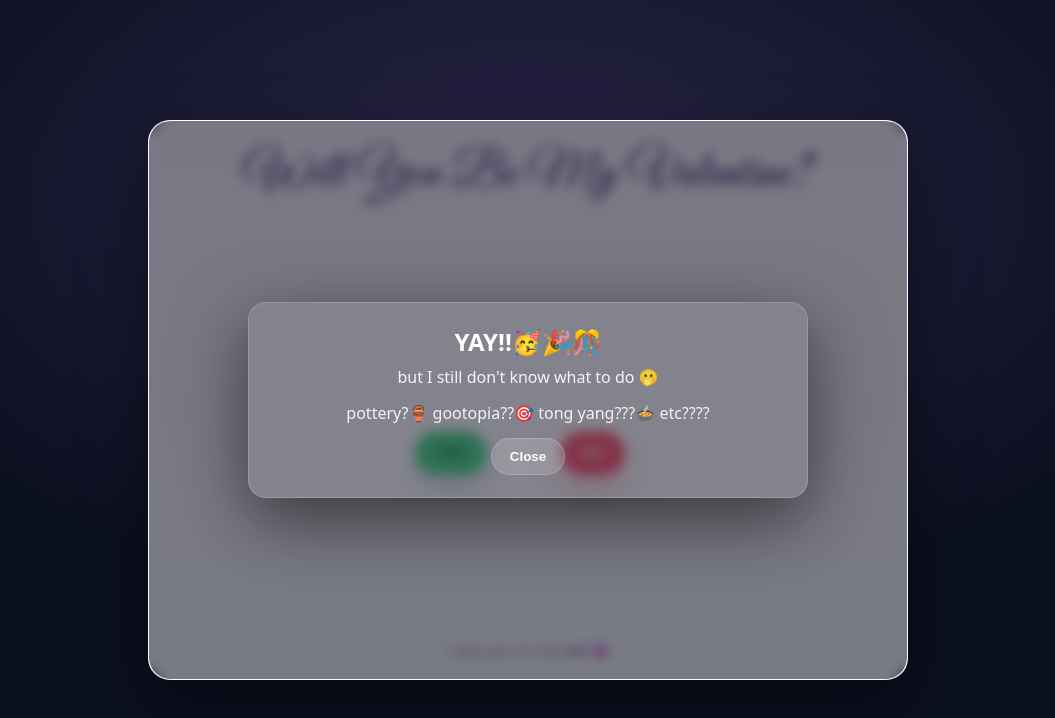
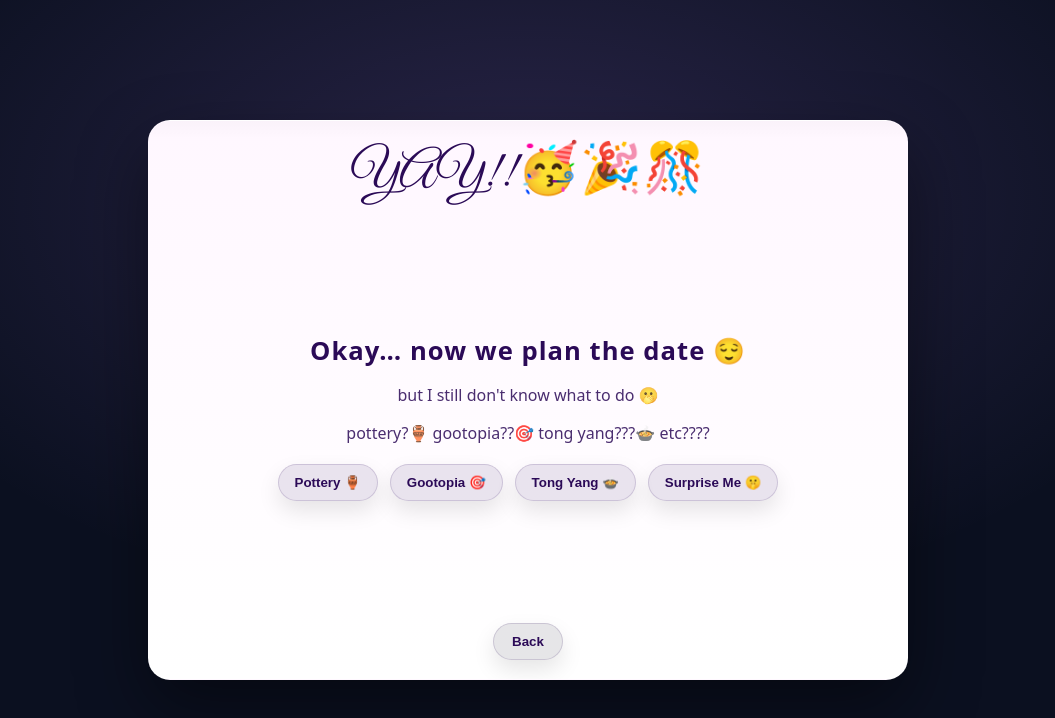
Before and after one commit to VghnmlMClm/SMTHNG-FUNNY, a plain HTML site: page index.html in a window 1280 px wide. Both pictures are taken after a click on the button "YES". Shown: the whole page, without its empty margins (112-1167 px from the left). Drawn offline with Linux system fonts and the light colour scheme.

Commit message:
Update index.html

```diff
--- a/index.html
+++ b/index.html
@@ -112,7 +112,6 @@
       pointer-events:none;
     }
 
-    /* Invisible zone equals paper-inner space (we'll use it for bounds) */
     .button-zone{
       position:relative;
       width:100%;
@@ -159,40 +158,51 @@
       pointer-events:none;
     }
 
-    .overlay{
-      position:absolute;
-      inset:0;
-      display:grid;
-      place-items:center;
-      background: rgba(11,16,32,.55);
-      backdrop-filter: blur(6px);
-      opacity:0;
-      pointer-events:none;
-      transition: opacity 240ms ease;
-      z-index:80;
+    /* Success screen styles */
+    .success-title{
+      font-weight: 900;
+      letter-spacing: .04em;
+      font-size: clamp(22px, 3.2vmin, 34px);
+      margin: 10px 0 0;
+      color: var(--ink);
     }
-    .overlay.show{ opacity:1; pointer-events:auto; }
-    .card{
-      width:min(560px, 92vw);
-      background: rgba(255,255,255,.08);
-      border: 1px solid rgba(255,255,255,.16);
-      border-radius: 18px;
-      box-shadow: 0 22px 70px rgba(0,0,0,.55);
-      padding: 22px;
-      text-align:center;
-      color:#fff;
+    .success-sub{
+      margin: 6px 0 0;
+      opacity: .85;
+      max-width: 46ch;
     }
-    .card h2{ margin:0 0 8px; font-size: 24px; }
-    .card p{ margin:0 0 14px; opacity:.9; }
-    .close{
+    .choices{
+      display:flex;
+      flex-wrap:wrap;
+      gap: 12px;
+      justify-content:center;
+      align-items:center;
+      padding-top: 10px;
+    }
+    .choice{
+      border:0;
+      border-radius:999px;
+      padding: 10px 16px;
+      font-weight: 800;
+      cursor:pointer;
+      background: rgba(43,10,87,.10);
+      color: var(--ink);
+      border: 1px solid rgba(43,10,87,.15);
+      box-shadow: 0 10px 22px rgba(0,0,0,.10);
+      transition: transform 120ms ease;
+    }
+    .choice:active{ transform: scale(.98); }
+
+    .back{
       border:0;
       border-radius:999px;
       padding: 10px 18px;
       font-weight: 900;
       cursor:pointer;
-      background: rgba(255,255,255,.16);
-      color:#fff;
-      border: 1px solid rgba(255,255,255,.18);
+      background: rgba(11,16,32,.10);
+      color: var(--ink);
+      border: 1px solid rgba(43,10,87,.15);
+      box-shadow: 0 10px 22px rgba(0,0,0,.10);
     }
   </style>
 </head>
@@ -210,30 +220,20 @@
           </div>
 
           <div class="hint">I dare you to click <b>NO</b> 😈</div>
-
-          <div class="overlay" id="overlay">
-            <div class="card">
-              <h2>YAY!!🥳🎉🎊</h2>
-              <p>but I still don't know what to do 🫢</p>
-			  <p>pottery?🏺 gootopia??🎯 tong yang???🍲 etc????</p>
-              <button class="close" id="closeOverlay" type="button">Close</button>
-            </div>
-          </div>
-
         </div>
       </div>
     </div>
   </div>
 
   <script>
-    const overlay = document.getElementById("overlay");
-    const closeOverlay = document.getElementById("closeOverlay");
-
     const zone = document.getElementById("zone");
     const paperInner = document.getElementById("paperInner");
 
     const noBtn = document.getElementById("noBtn");
     const yesBtn = document.getElementById("yesBtn");
+
+    // Save the original layout so we can restore it
+    const originalPaperHTML = paperInner.innerHTML;
 
     let dodgeLevel = 0;
     let lastMoveAt = 0;
@@ -254,25 +254,21 @@
     }
 
     function applyYesScale() {
-      // Keep the translate(-50%, -50%) and add scale
       yesBtn.style.transform = `translate(-50%, -50%) scale(${yesScale})`;
     }
 
     function placeButtonsBalanced() {
       const z = zone.getBoundingClientRect();
-      // Balanced row slightly below center
       const y = Math.floor(z.height * 0.58);
 
       setButtonCenter(yesBtn, Math.floor(z.width * 0.40), y);
       setButtonCenter(noBtn,  Math.floor(z.width * 0.60), y);
 
-      // Reset NO transform to standard
       noBtn.style.transform = "translate(-50%, -50%)";
       applyYesScale();
     }
 
     function keepInsideZone(x, y, btnRect, zoneRect, pad) {
-      // x,y are desired CENTER coordinates relative to zone
       const halfW = btnRect.width / 2;
       const halfH = btnRect.height / 2;
 
@@ -292,17 +288,16 @@
     }
 
     function growYes() {
-      // Increase YES size more and more, but cap it
-      // Growth starts gentle, then ramps
-      const add = 0.035 + dodgeLevel * 0.004;   // increasing increment
+      const add = 0.035 + dodgeLevel * 0.004;
       yesScale = clamp(yesScale + add, 1, 2.35);
       applyYesScale();
 
-      // Optional: give it a little "pop" each time
       yesBtn.animate(
-        [{ transform: `translate(-50%, -50%) scale(${yesScale})` },
-         { transform: `translate(-50%, -50%) scale(${yesScale + 0.06})` },
-         { transform: `translate(-50%, -50%) scale(${yesScale})` }],
+        [
+          { transform: `translate(-50%, -50%) scale(${yesScale})` },
+          { transform: `translate(-50%, -50%) scale(${yesScale + 0.06})` },
+          { transform: `translate(-50%, -50%) scale(${yesScale})` }
+        ],
         { duration: 160, easing: "ease-out" }
       );
     }
@@ -315,30 +310,26 @@
       dodgeLevel++;
       growYes();
 
-      // Bounds are paper-inner (via zone)
       const zr = zone.getBoundingClientRect();
       const br = noBtn.getBoundingClientRect();
-
       const pad = 16;
 
-      // Pick random CENTER coordinates inside zone
       let x = randomInt(0, Math.max(0, Math.floor(zr.width)));
       let y = randomInt(0, Math.max(0, Math.floor(zr.height)));
 
-      // Clamp so the whole button stays inside the zone
       const clamped = keepInsideZone(x, y, br, zr, pad);
 
-      // Place NO by CENTER coordinates
       noBtn.style.transform = "translate(-50%, -50%)";
       setButtonCenter(noBtn, Math.floor(clamped.x), Math.floor(clamped.y));
 
-      // Make NO feel faster as attempts increase
       const d = difficulty();
       const snap = clamp(1 - (dodgeLevel * 0.01), 0.86, 1);
       noBtn.animate(
-        [{ transform: "translate(-50%, -50%) scale(1)" },
-         { transform: `translate(-50%, -50%) scale(${snap})` },
-         { transform: "translate(-50%, -50%) scale(1)" }],
+        [
+          { transform: "translate(-50%, -50%) scale(1)" },
+          { transform: `translate(-50%, -50%) scale(${snap})` },
+          { transform: "translate(-50%, -50%) scale(1)" }
+        ],
         { duration: 160 / d, easing: "ease-out" }
       );
     }
@@ -356,26 +347,94 @@
     });
     noBtn.addEventListener("focus", moveNoButtonWithinPaperInner);
 
-    // YES overlay
-    yesBtn.addEventListener("click", () => overlay.classList.add("show"));
-    closeOverlay.addEventListener("click", () => overlay.classList.remove("show"));
+    // ✅ REPLACE PAPER CONTENT ON YES (no pop-up)
+    yesBtn.addEventListener("click", () => {
+      paperInner.innerHTML = `
+        <div class="note-title">YAY!!🥳🎉🎊</div>
+
+        <div style="display:grid; gap:10px; place-items:center; width:100%;">
+          <div class="success-title">Okay… now we plan the date 😌</div>
+          <p class="success-sub">but I still don't know what to do 🫢</p>
+          <p class="success-sub">pottery?🏺 gootopia??🎯 tong yang???🍲 etc????</p>
+
+          <div class="choices">
+            <button class="choice" type="button">Pottery 🏺</button>
+            <button class="choice" type="button">Gootopia 🎯</button>
+            <button class="choice" type="button">Tong Yang 🍲</button>
+            <button class="choice" type="button">Surprise Me 🤫</button>
+          </div>
+        </div>
+
+        <div>
+          <button class="back" id="backBtn" type="button">Back</button>
+        </div>
+      `;
+
+      // Back button restores original content + rebinds listeners
+      const backBtn = document.getElementById("backBtn");
+      backBtn.addEventListener("click", () => {
+        paperInner.innerHTML = originalPaperHTML;
+
+        // Re-grab elements (because we replaced the DOM)
+        const newZone = document.getElementById("zone");
+        const newNo = document.getElementById("noBtn");
+        const newYes = document.getElementById("yesBtn");
+
+        // Update references
+        zone.replaceWith(newZone); // keep layout stable
+        // Re-assign globals by mutation (simple approach)
+        // (We’ll just rebind listeners using the new elements)
+
+        // Reset gameplay state
+        dodgeLevel = 0;
+        yesScale = 1;
+        lastMoveAt = 0;
+
+        // Re-attach behaviors
+        newNo.addEventListener("mouseenter", moveNoButtonWithinPaperInner);
+        newNo.addEventListener("pointerdown", (e) => {
+          e.preventDefault();
+          moveNoButtonWithinPaperInner();
+        });
+        newNo.addEventListener("focus", moveNoButtonWithinPaperInner);
+
+        newYes.addEventListener("click", () => {
+          // trigger the same YES behavior again by calling click handler:
+          // easiest: reload the page section by clicking again
+          // (or you can factor this into a function)
+          location.reload();
+        });
+
+        // Re-position buttons
+        requestAnimationFrame(() => {
+          placeButtonsBalanced();
+        });
+      });
+    });
 
     // Resize: keep inside and re-balance
     window.addEventListener("resize", () => {
       requestAnimationFrame(() => {
+        // If buttons no longer exist (after YES), just skip
+        const z = document.getElementById("zone");
+        const nb = document.getElementById("noBtn");
+        const yb = document.getElementById("yesBtn");
+        if (!z || !nb || !yb) return;
+
+        // Update references used by placement functions
+        // (Functions read from original constants, but styles are on elements.
+        //  This works as long as original buttons still exist.)
         placeButtonsBalanced();
 
-        // If NO ended up out of bounds (rare), re-clamp into zone
-        const zr = zone.getBoundingClientRect();
-        const br = noBtn.getBoundingClientRect();
+        const zr = z.getBoundingClientRect();
+        const br = nb.getBoundingClientRect();
 
-        // Convert current NO center into zone coords
-        const nl = parseFloat(noBtn.style.left || "0");
-        const nt = parseFloat(noBtn.style.top || "0");
+        const nl = parseFloat(nb.style.left || "0");
+        const nt = parseFloat(nb.style.top || "0");
         const pad = 16;
 
         const clamped = keepInsideZone(nl, nt, br, zr, pad);
-        setButtonCenter(noBtn, Math.floor(clamped.x), Math.floor(clamped.y));
+        setButtonCenter(nb, Math.floor(clamped.x), Math.floor(clamped.y));
       });
     });
   </script>
```
